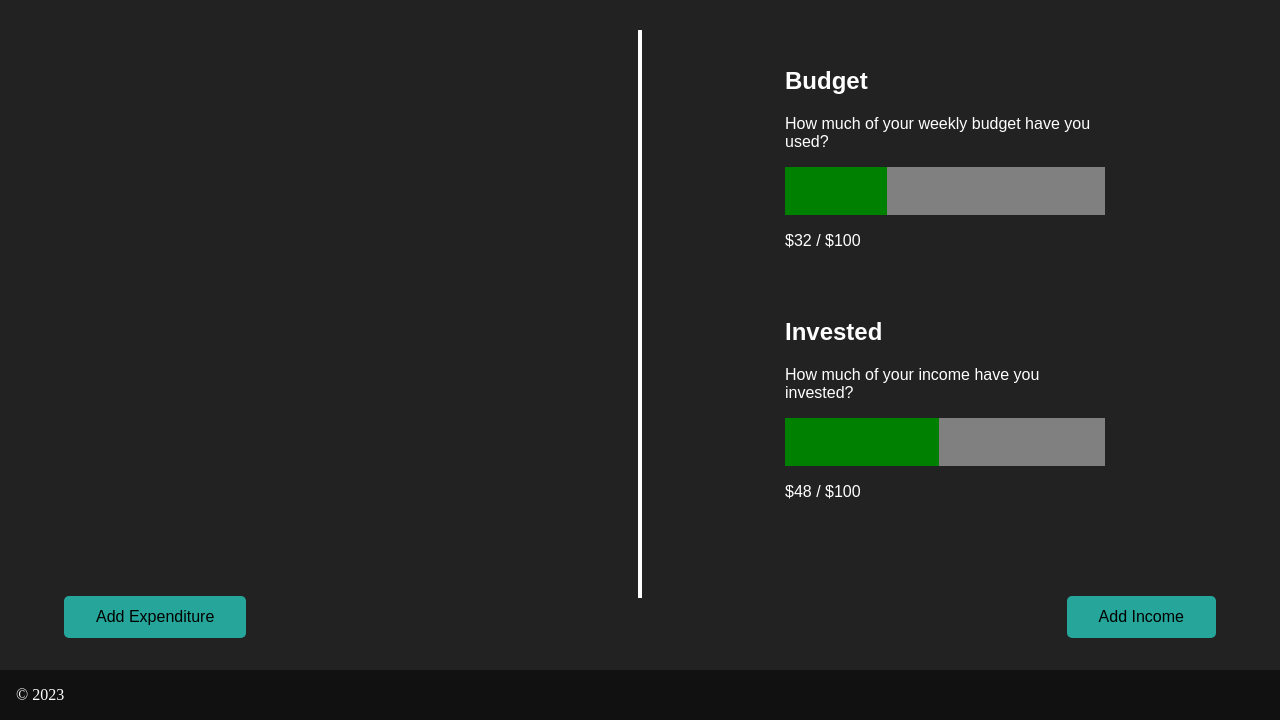
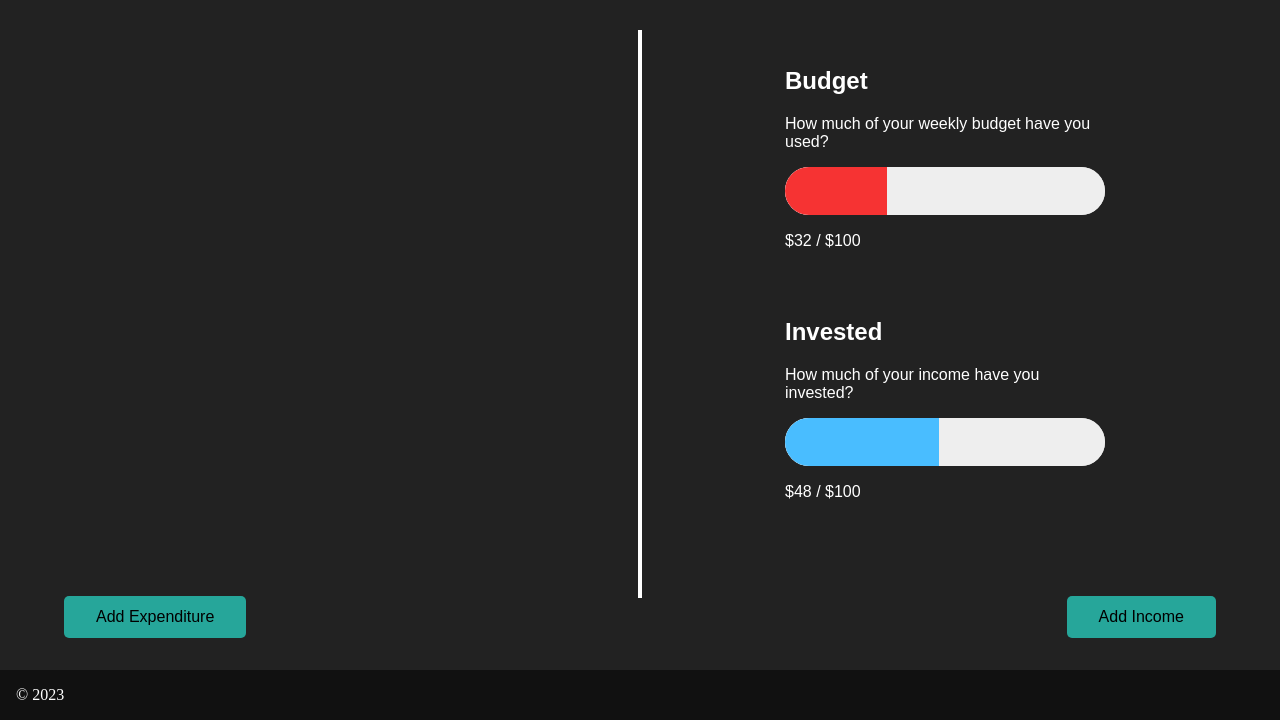
Before and after one commit to ArjunKumar177/WealthWise, a Flask app: template templates/dashboard.html in a window 1280 px wide. Shown: the part 80-800 px from the top of the page. Run offline with Flask 2, Linux system fonts and the light colour scheme; the template is opened without the code that fills it, so the values that code supplies are empty; a map, chart or similar area stays blank; style sheets or scripts are compiled from the project's sources.

Commit message:
Make progress bars look good on chromium

```diff
--- a/static/styles/dashboard.scss
+++ b/static/styles/dashboard.scss
@@ -27,17 +27,35 @@ main {
 
   progress {
     appearance: none;
+    background-color: #eee;
     border-radius: 1.5rem;
     border: none;
     width: 100%;
     height: 3rem;
   }
 
+  progress::-webkit-progress-bar {
+    background-color: #eee;
+    border-radius: 3rem;
+  }
+
+  progress::-webkit-progress-value {
+    border-radius: 3rem 0 0 3rem;
+  }
+
   #budget::-moz-progress-bar {
     background-color: #f63333;
   }
 
+  #budget::-webkit-progress-value {
+    background-color: #f63333;
+  }
+
   #invested::-moz-progress-bar {
+    background-color: #49bdff;
+  }
+
+  #invested::-webkit-progress-value {
     background-color: #49bdff;
   }
 }
```
